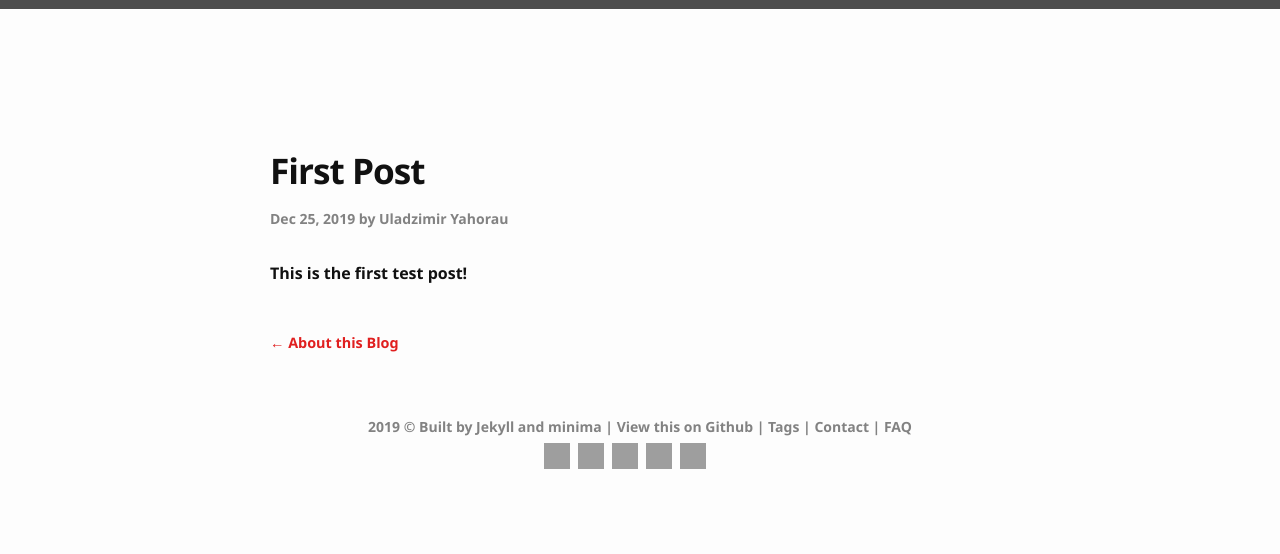
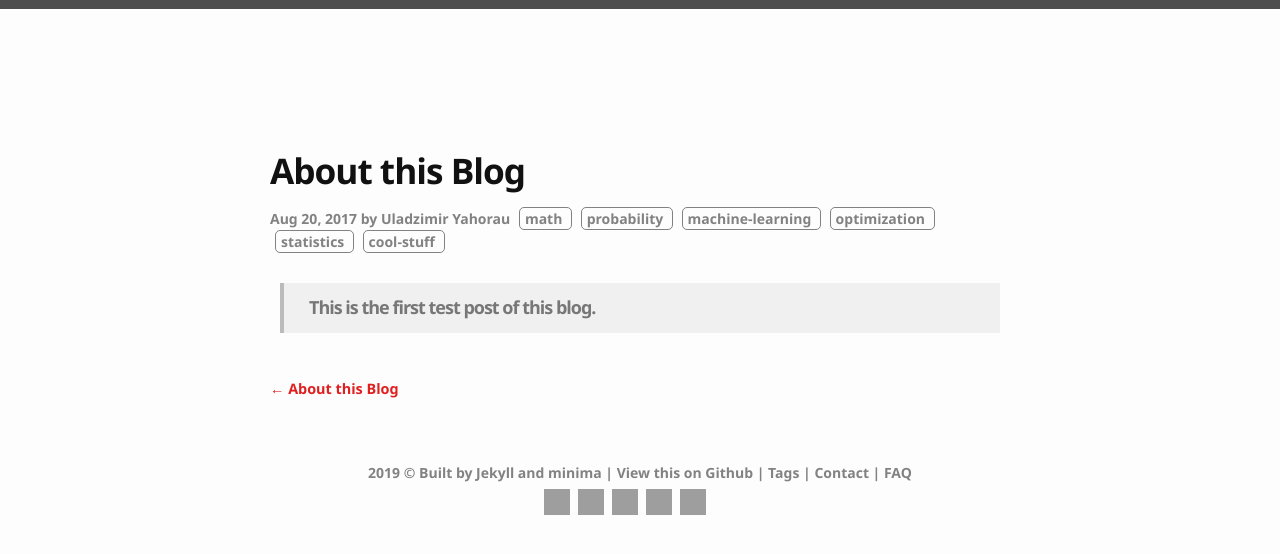
Before and after one commit to UladzimirYahorau/uladzimiryahorau.github.io, a Jekyll site: the page built from _posts/2019-12-25-First-post.md, in a window 1280 px wide. Shown: the top 554 px of the page. Built offline with Jekyll 4.4.1, drawn with Linux system fonts in a browser that asks for light colours; our own code applies the rules of GitHub Pages for plain Markdown files; comment, search, counter and statistics services are not loaded; grey boxes are pictures that could not be loaded.

Commit message:
Update 2019-12-25-First-post.md

```diff
--- a/_posts/2019-12-25-First-post.md
+++ b/_posts/2019-12-25-First-post.md
@@ -1 +1,20 @@
-This is the first test post!
+---
+layout: post
+comments: true
+title: "About this Blog"
+date: 2017-08-20 00:23:00
+tags: math probability machine-learning optimization statistics cool-stuff
+image: "GAN.png"
+---
+
+> This is the first test post of this blog.
+
+<!--more-->
+
+
+
+
+
+{: class="table-of-content"}
+* TOC
+{:toc}
```
